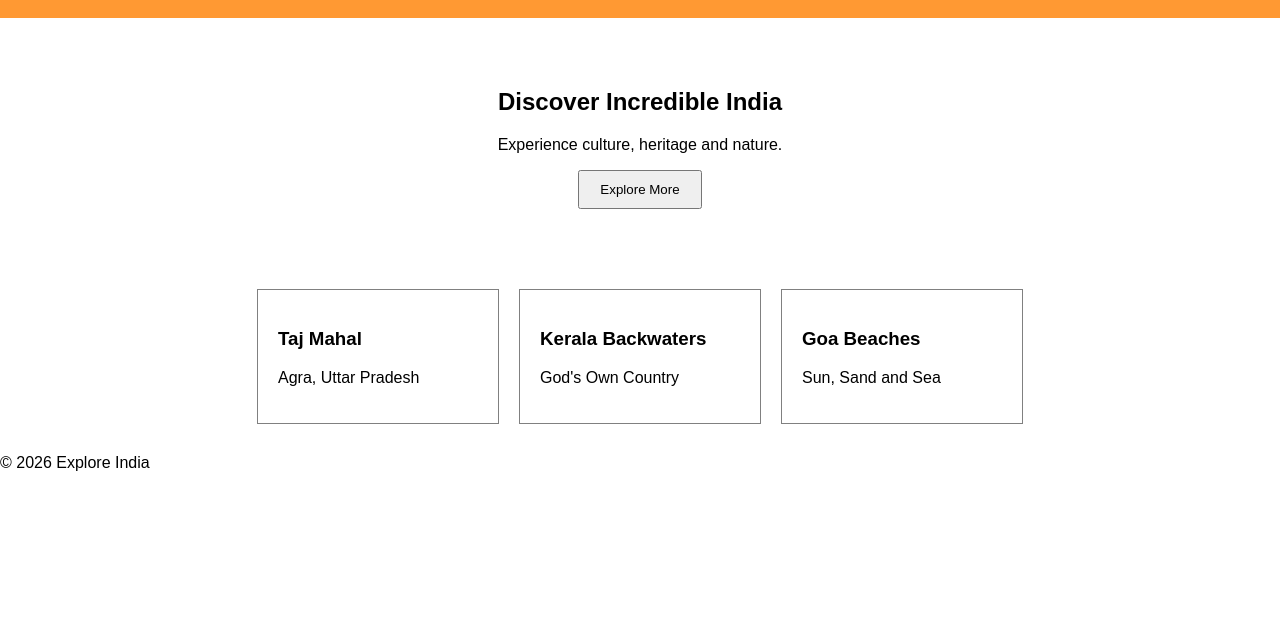
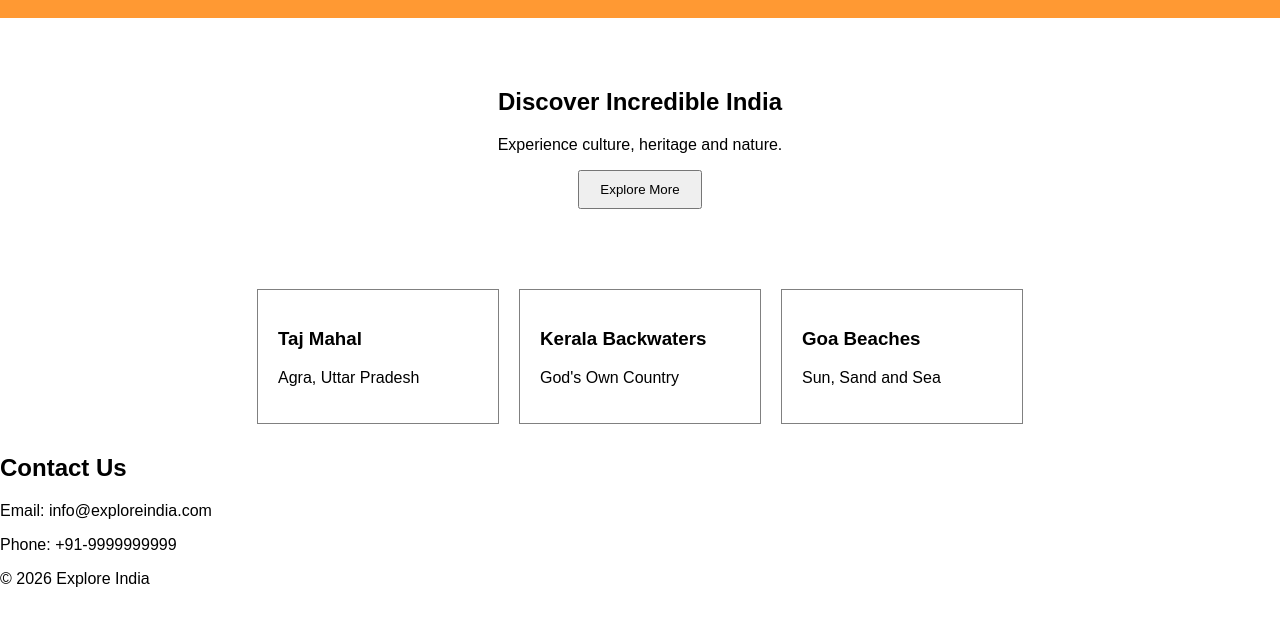
Before and after one commit to EvanJohnMathew/DevOpsLab1, a plain HTML site: page index.html in a window 1280 px wide. Shown: the part 120-742 px from the top of the page. Drawn offline with Linux system fonts and the light colour scheme.

Commit message:
Add contact section

```diff
--- a/index.html
+++ b/index.html
@@ -1,9 +1,11 @@
 <!DOCTYPE html>
 <html>
+
 <head>
     <title>Explore India</title>
     <link rel="stylesheet" href="./css/style.css">
 </head>
+
 <body>
 
     <header>
@@ -13,7 +15,7 @@
             <a href="#">Home</a>
             <a href="#">Places</a>
             <a href="gallery.html">Gallery</a>
-        <a href="#">Contact</a>
+            <a href="#contact">Contact</a>
         </nav>
     </header>
 
@@ -45,6 +47,12 @@
 
     </section>
 
+    <section class="contact" id="contact">
+        <h2>Contact Us</h2>
+        <p>Email: info@exploreindia.com</p>
+        <p>Phone: +91-9999999999</p>
+    </section>
+
     <footer>
         <p>© 2026 Explore India</p>
     </footer>
@@ -52,4 +60,5 @@
     <script src="./scripts/script.js"></script>
 
 </body>
+
 </html>
```
Lines whose indentation alone changed are shown as unchanged.
